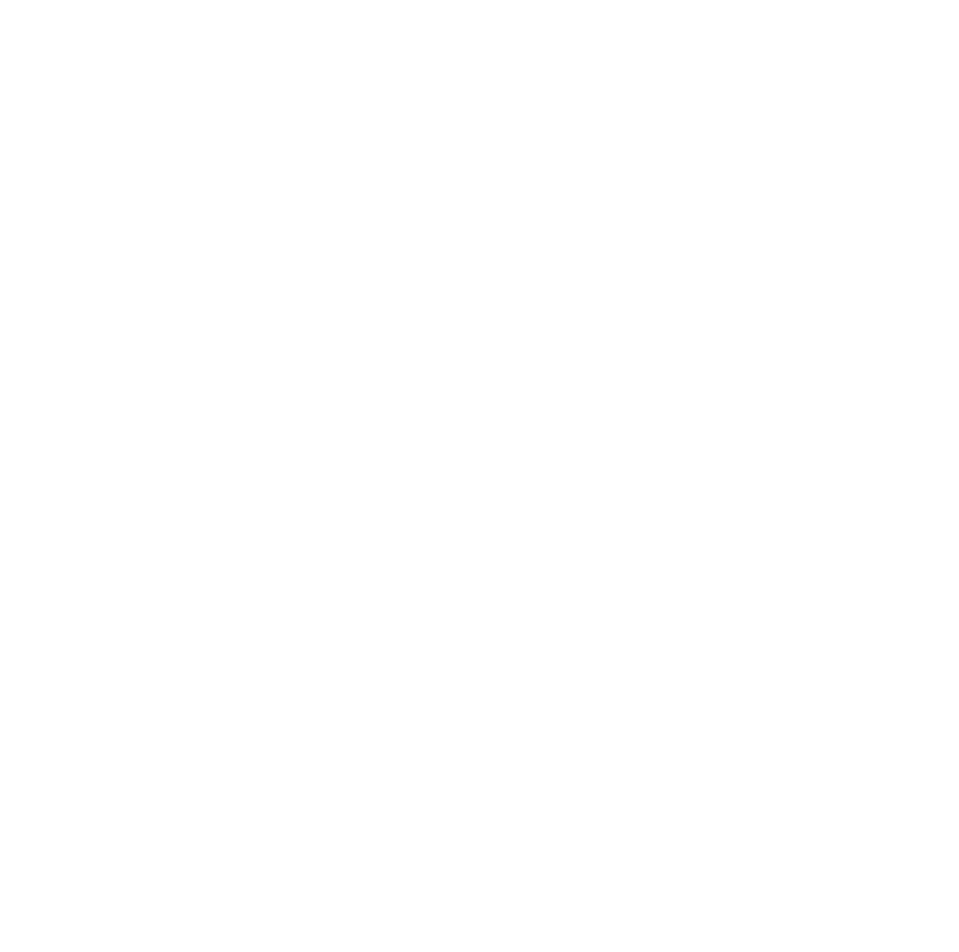
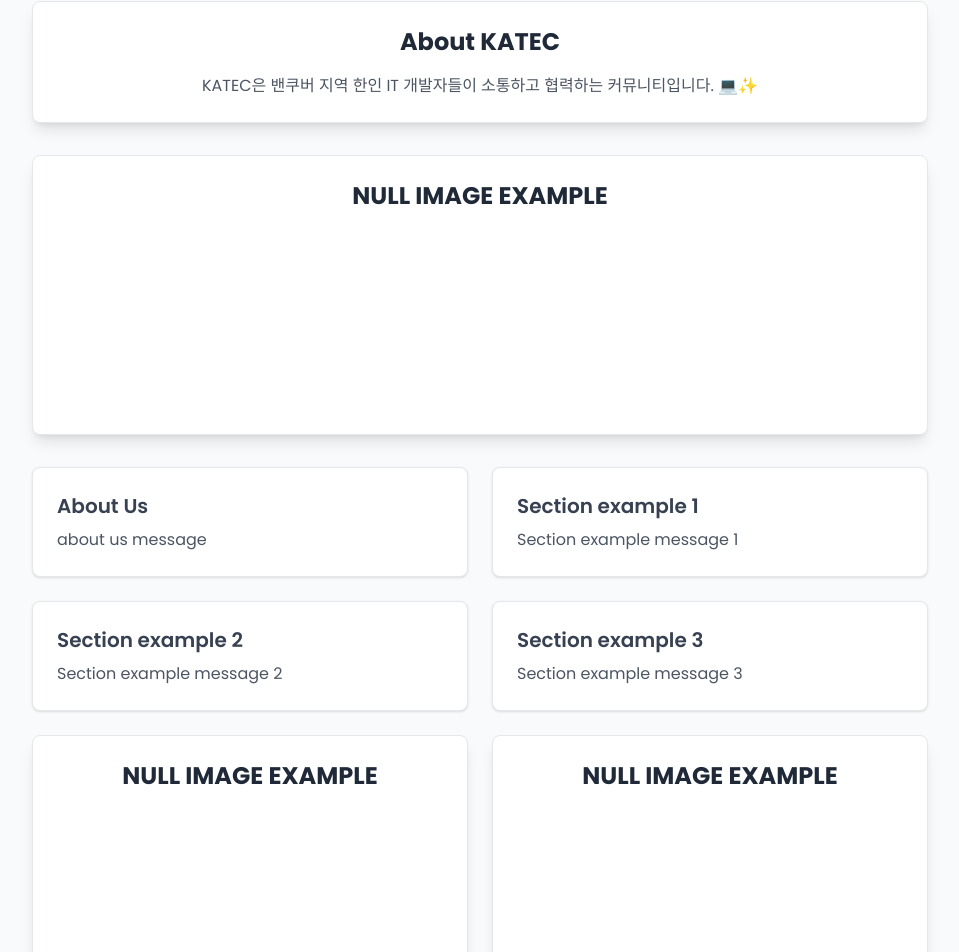
Before and after one commit to KATEC-Vancouver/katec-web-next, a Next.js app: page /about in a window 1280 px wide. Shown: the part 139-1091 px from the top of the page, without its empty margins (160-1119 px from the left). Before the commit the page ends 800 px from the top, so only its background shows below. Built offline with nearby package versions, Linux system fonts and the light colour scheme.

Commit message:
add some example elements to the about page

```diff
--- a/app/about/page.tsx
+++ b/app/about/page.tsx
@@ -1,9 +1,119 @@
-import React from 'react'
+'use client';
+import React, { useEffect } from 'react';
+import Aos from 'aos';
+import 'aos/dist/aos.css';
 
-function page() {
+const About = () => {
+  useEffect(() => {
+    const initAos = async () => {
+      await import('aos');
+      Aos.init({
+        duration: 1000,
+        easing: 'ease',
+        once: true,
+        anchorPlacement: 'top-bottom',
+      });
+    };
+    initAos();
+  }, []);
+
   return (
-    <div>page</div>
-  )
-}
+    <div className="flex flex-col items-center justify-center gap-8 px-4 py-10 md:px-20 bg-gray-50 pt-[140px]">
+      {/* section 1*/}
+      <div
+        data-aos="fade-up"
+        className="w-full max-w-4xl text-center bg-white shadow-lg p-6 rounded-lg border border-gray-200"
+      >
+        <h2 className="text-2xl font-bold text-gray-800">
+        About KATEC
+        </h2>
+        <p className="mt-4 text-gray-600">
+        KATEC은 밴쿠버 지역 한인 IT 개발자들이 소통하고 협력하는 커뮤니티입니다. 💻✨
+        </p>
+      </div>
 
-export default page
+      <div
+      data-aos="fade-up"
+      className="w-full max-w-4xl bg-white shadow-lg p-6 rounded-lg border border-gray-200"
+      style={{ height: '280px' }}
+      >
+      <h2 className="text-2xl font-bold text-gray-800 text-center">
+        NULL IMAGE EXAMPLE
+      </h2>
+      </div>
+
+
+      {/* center grid */}
+      <div className="grid grid-cols-1 md:grid-cols-2 gap-6 w-full max-w-4xl">
+        {/* About Us Section */}
+        <div
+          data-aos="fade-right"
+          className="bg-white p-6 rounded-lg shadow border border-gray-200"
+        >
+          <h3 className="text-xl font-semibold text-gray-700">About Us</h3>
+          <p className="mt-2 text-gray-600">
+          about us message
+          </p>
+        </div>
+
+        {/* Section example 1 */}
+        <div
+          data-aos="fade-left"
+          className="bg-white p-6 rounded-lg shadow border border-gray-200"
+        >
+          <h3 className="text-xl font-semibold text-gray-700">Section example 1</h3>
+          <p className="mt-2 text-gray-600">
+          Section example message 1
+          </p>
+        </div>
+
+        {/* Section example 2 */}
+        <div
+          data-aos="fade-right"
+          className="bg-white p-6 rounded-lg shadow border border-gray-200"
+        >
+          <h3 className="text-xl font-semibold text-gray-700">
+            Section example 2
+          </h3>
+          <p className="mt-2 text-gray-600">
+            Section example message 2
+          </p>
+        </div>
+
+        {/* Section example 3 */}
+        <div
+          data-aos="fade-left"
+          className="bg-white p-6 rounded-lg shadow border border-gray-200"
+        >
+          <h3 className="text-xl font-semibold text-gray-700">Section example 3</h3>
+          <p className="mt-2 text-gray-600">
+          Section example message 3
+          </p>
+        </div>
+
+        <div
+      data-aos="fade-up"
+      className="w-full max-w-4xl bg-white shadow-lg p-6 rounded-lg border border-gray-200"
+      style={{ height: '280px' }}
+      >
+      <h2 className="text-2xl font-bold text-gray-800 text-center">
+      NULL IMAGE EXAMPLE
+      </h2>
+      </div>
+
+      <div
+      data-aos="fade-up"
+      className="w-full max-w-4xl bg-white shadow-lg p-6 rounded-lg border border-gray-200"
+      style={{ height: '280px' }}
+      >
+      <h2 className="text-2xl font-bold text-gray-800 text-center">
+      NULL IMAGE EXAMPLE
+      </h2>
+      </div>
+
+      </div>
+    </div>
+  );
+};
+
+export default About;
```
